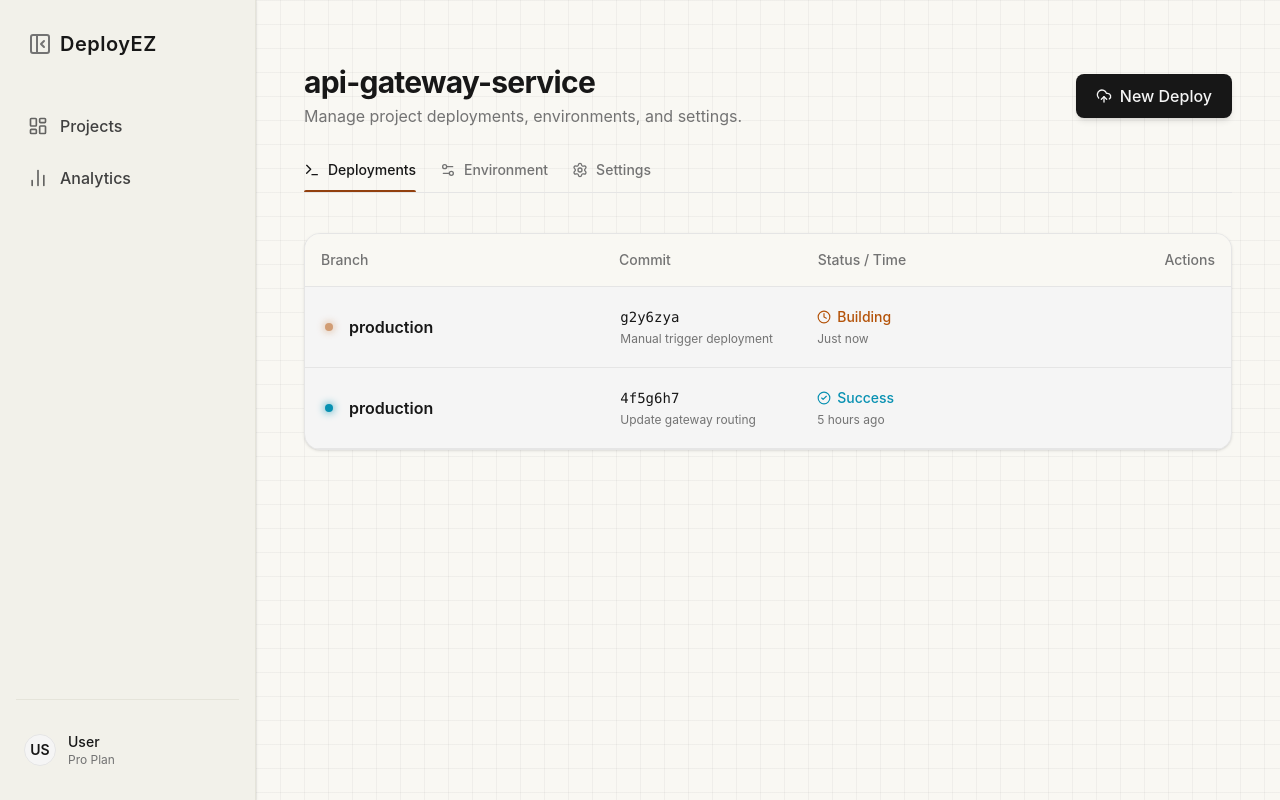
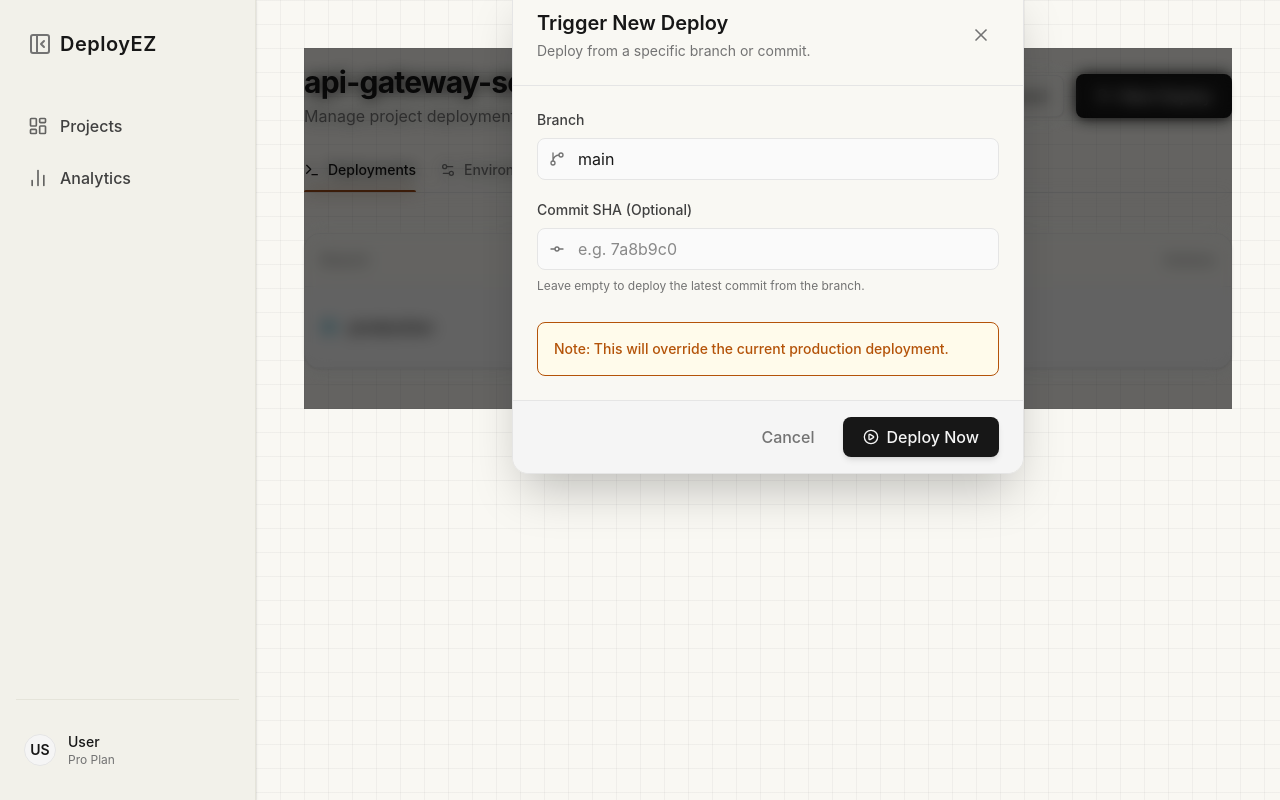
Before and after one commit to tagda-coder/DeployEZ, a React (Vite) app in the folder Frontend/: page /project/api-gateway-service in a window 1280 px wide. Both pictures are taken after a click on the button "New Deploy". Built offline with nearby package versions, Linux system fonts and the light colour scheme; no server answers.

Commit message:
feat: implement NewDeployModal and add project control buttons to ProjectOverview

```diff
--- /dev/null
+++ b/Frontend/src/features/dashboard/pages/NewDeployModal.jsx
@@ -0,0 +1,104 @@
+import { X, GitCommit, GitBranch, PlayCircle } from "lucide-react";
+import { useEffect, useState } from "react";
+import { useProjects } from "../../../context/ProjectContext";
+
+const NewDeployModal = ({ onClose, projectId }) => {
+  const [branch, setBranch] = useState("main");
+  const [commit, setCommit] = useState("");
+  const { addDeployment } = useProjects();
+
+  useEffect(() => {
+    document.body.style.overflow = "hidden";
+    return () => {
+      document.body.style.overflow = "auto";
+    };
+  }, []);
+
+  const handleDeploy = () => {
+    // We could pass custom commit and branch to addDeployment in a real app,
+    // but for now, we just call it to add a fake deployment.
+    addDeployment(projectId);
+    onClose();
+  };
+
+  return (
+    <div className="fixed inset-0 z-[100] flex items-center justify-center bg-black/60 backdrop-blur-sm animate-in fade-in duration-200">
+      <div className="relative w-full max-w-lg bg-(--bg-base) border border-(--card-border) rounded-2xl shadow-2xl animate-in slide-in-from-bottom-4 zoom-in-95 duration-300 flex flex-col">
+
+        {/* Header */}
+        <div className="flex items-center justify-between p-6 border-b border-(--card-border)">
+          <div>
+            <h2 className="text-xl font-semibold text-(--text-primary)">Trigger New Deploy</h2>
+            <p className="text-sm text-(--text-muted) mt-1">Deploy from a specific branch or commit.</p>
+          </div>
+          <button
+            onClick={onClose}
+            className="p-2 text-(--text-muted) hover:text-(--text-primary) hover:bg-(--card-bg) rounded-lg transition-colors"
+          >
+            <X className="w-5 h-5" />
+          </button>
+        </div>
+
+        {/* Body */}
+        <div className="p-6 flex flex-col gap-5">
+          <div className="flex flex-col gap-2">
+            <label className="text-sm font-medium text-(--text-label)">Branch</label>
+            <div className="relative">
+              <div className="absolute inset-y-0 left-0 pl-3 flex items-center pointer-events-none">
+                <GitBranch className="h-4 w-4 text-(--text-muted)" />
+              </div>
+              <input
+                type="text"
+                value={branch}
+                onChange={(e) => setBranch(e.target.value)}
+                className="pl-10 px-4 py-2 w-full bg-(--input-bg) border border-(--input-border) rounded-lg focus:outline-none focus:border-(--input-border-focus) focus:ring-1 focus:ring-(--input-border-focus) text-(--text-primary) transition-all duration-300"
+              />
+            </div>
+          </div>
+
+          <div className="flex flex-col gap-2">
+            <label className="text-sm font-medium text-(--text-label)">Commit SHA (Optional)</label>
+            <div className="relative">
+              <div className="absolute inset-y-0 left-0 pl-3 flex items-center pointer-events-none">
+                <GitCommit className="h-4 w-4 text-(--text-muted)" />
+              </div>
+              <input
+                type="text"
+                value={commit}
+                onChange={(e) => setCommit(e.target.value)}
+                placeholder="e.g. 7a8b9c0"
+                className="pl-10 px-4 py-2 w-full bg-(--input-bg) border border-(--input-border) rounded-lg focus:outline-none focus:border-(--input-border-focus) focus:ring-1 focus:ring-(--input-border-focus) text-(--text-primary) transition-all duration-300"
+              />
+            </div>
+            <p className="text-xs text-(--text-muted)">Leave empty to deploy the latest commit from the branch.</p>
+          </div>
+
+          <div className="flex items-center gap-3 p-4 mt-2 bg-(--status-warning-bg) border border-(--status-warning) rounded-lg text-(--status-warning)">
+            <div className="text-sm font-medium">
+              Note: This will override the current production deployment.
+            </div>
+          </div>
+        </div>
+
+        {/* Footer */}
+        <div className="px-6 py-4 bg-(--card-bg) border-t border-(--card-border) flex justify-end gap-3 rounded-b-2xl">
+           <button
+             onClick={onClose}
+             className="px-4 py-2 bg-transparent text-(--text-muted) hover:text-(--text-primary) hover:bg-(--bg-base) rounded-lg font-medium transition-colors"
+           >
+             Cancel
+           </button>
+           <button
+             onClick={handleDeploy}
+             className="flex items-center gap-2 px-5 py-2 bg-(--btn-primary-bg) text-(--btn-primary-text) hover:bg-(--btn-primary-bg-hover) hover:text-(--btn-primary-text-hover) rounded-lg font-medium transition-all duration-300 shadow-md"
+           >
+             <PlayCircle className="w-4 h-4" />
+             Deploy Now
+           </button>
+        </div>
+      </div>
+    </div>
+  );
+};
+
+export default NewDeployModal;
--- a/Frontend/src/features/dashboard/pages/ProjectOverview.jsx
+++ b/Frontend/src/features/dashboard/pages/ProjectOverview.jsx
@@ -1,12 +1,14 @@
-import { CloudUpload, ExternalLink, GitCommit, FileText, CheckCircle2, Clock, Terminal, Settings2, Settings as SettingsIcon } from "lucide-react";
+import { CloudUpload, ExternalLink, GitCommit, FileText, CheckCircle2, Clock, Terminal, Settings2, Settings as SettingsIcon, RotateCcw, PauseCircle } from "lucide-react";
 import { Link, useParams } from "react-router";
 import { useState } from "react";
 import Environment from "./Environment";
 import { useProjects } from "../../../context/ProjectContext";
+import NewDeployModal from "./NewDeployModal";
 
 const ProjectOverview = () => {
   const { id } = useParams();
   const [activeTab, setActiveTab] = useState("deployments");
+  const [showDeployModal, setShowDeployModal] = useState(false);
   const { projects, addDeployment } = useProjects();
 
   const project = projects.find(p => p.id === id) || projects[0];
@@ -14,19 +16,39 @@ const ProjectOverview = () => {
   return (
     <div className="flex flex-col gap-6 w-full animate-in slide-in-from-bottom-4 fade-in duration-500 pb-10">
 
+      {showDeployModal && <NewDeployModal onClose={() => setShowDeployModal(false)} projectId={project?.id} />}
+
       {/* Header */}
       <div className="flex flex-col md:flex-row md:items-center justify-between gap-4 mt-4 relative z-10 w-full">
         <div>
           <h1 className="text-3xl font-bold tracking-tight text-(--text-primary)">{project?.name || id}</h1>
           <p className="text-(--text-muted) mt-1">Manage project deployments, environments, and settings.</p>
         </div>
+        <div className="flex items-center gap-3">
           <button
-          onClick={() => addDeployment(project?.id)}
+            className="flex items-center gap-2 px-4 py-2 bg-(--bg-base) border border-(--card-border) text-(--text-primary) hover:border-(--color-accent) hover:text-(--color-accent) rounded-lg font-medium transition-all duration-300 shadow-sm"
+            onClick={() => alert("Project restarted")}
+            title="Restart Project"
+          >
+            <RotateCcw className="w-4 h-4" />
+            <span className="hidden sm:inline">Restart</span>
+          </button>
+          <button
+            className="flex items-center gap-2 px-4 py-2 bg-(--bg-base) border border-(--card-border) text-(--text-primary) hover:border-(--status-error) hover:text-(--status-error) rounded-lg font-medium transition-all duration-300 shadow-sm"
+            onClick={() => alert("Project suspended")}
+            title="Suspend Project"
+          >
+            <PauseCircle className="w-4 h-4" />
+            <span className="hidden sm:inline">Suspend</span>
+          </button>
+          <button
+            onClick={() => setShowDeployModal(true)}
             className="flex items-center gap-2 px-5 py-2.5 bg-(--btn-primary-bg) text-(--btn-primary-text) hover:bg-(--btn-primary-bg-hover) hover:text-(--btn-primary-text-hover) rounded-lg font-medium transition-all duration-300 shadow-md"
           >
             <CloudUpload className="w-4 h-4" />
             <span>New Deploy</span>
           </button>
+        </div>
       </div>
 
       <div className="flex items-center gap-6 border-b border-(--card-border) relative z-10 w-full mt-2">
```
Lines whose indentation alone changed are shown as unchanged.
